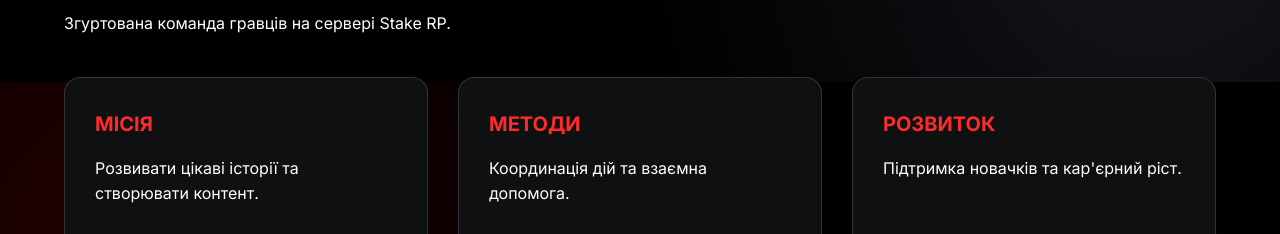
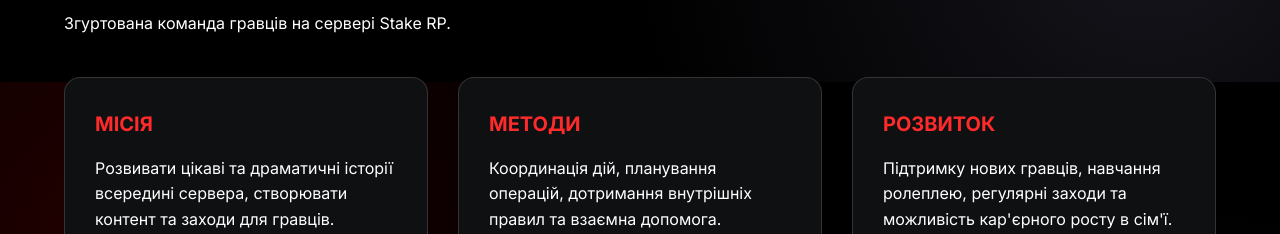
Before and after one commit to smartotak80-sys/project-management, a website: page public/index.html in a window 1280 px wide. Shown: the part 718-952 px from the top of the page. Drawn offline with Linux system fonts and the light colour scheme; no server answers; a web font is replaced by a local one.

Commit message:
Update index.html

```diff
--- a/public/index.html
+++ b/public/index.html
@@ -57,9 +57,9 @@
           <h2>Про Barracuda Family</h2>
           <p class="muted">Згуртована команда гравців на сервері Stake RP.</p>
           <div class="cards">
-            <article class="card"><h3>Місія</h3><p>Розвивати цікаві історії та створювати контент.</p></article>
-            <article class="card"><h3>Методи</h3><p>Координація дій та взаємна допомога.</p></article>
-            <article class="card"><h3>Розвиток</h3><p>Підтримка новачків та кар'єрний ріст.</p></article>
+            <article class="card"><h3>Місія</h3><p>Розвивати цікаві та драматичні історії всередині сервера, створювати контент та заходи для гравців.</p></article>
+            <article class="card"><h3>Методи</h3><p>Координація дій, планування операцій, дотримання внутрішніх правил та взаємна допомога.</p></article>
+            <article class="card"><h3>Розвиток</h3><p>Підтримку нових гравців, навчання ролеплею, регулярні заходи та можливість кар'єрного росту в сім'ї.</p></article>
           </div>
         </div>
       </section>
```
